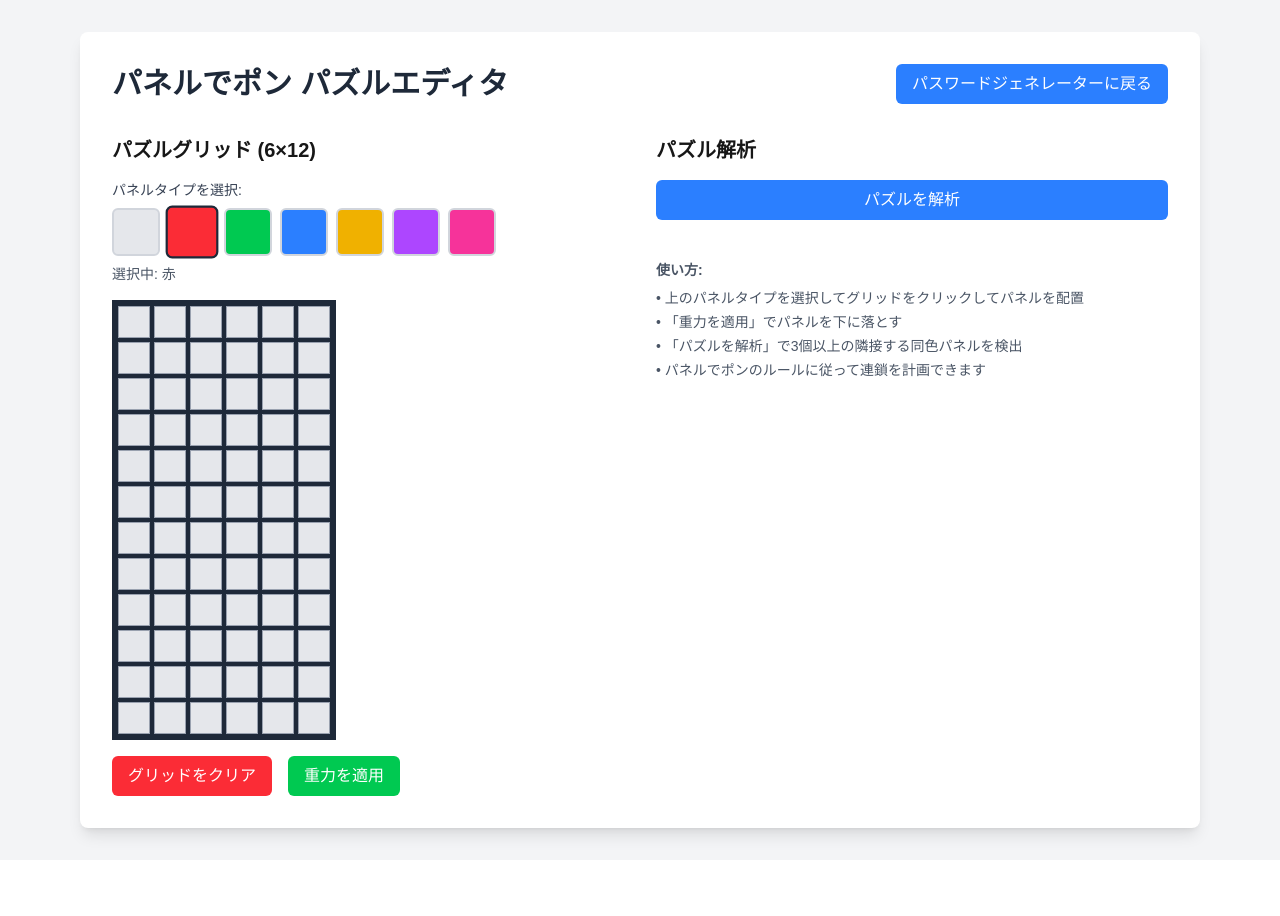
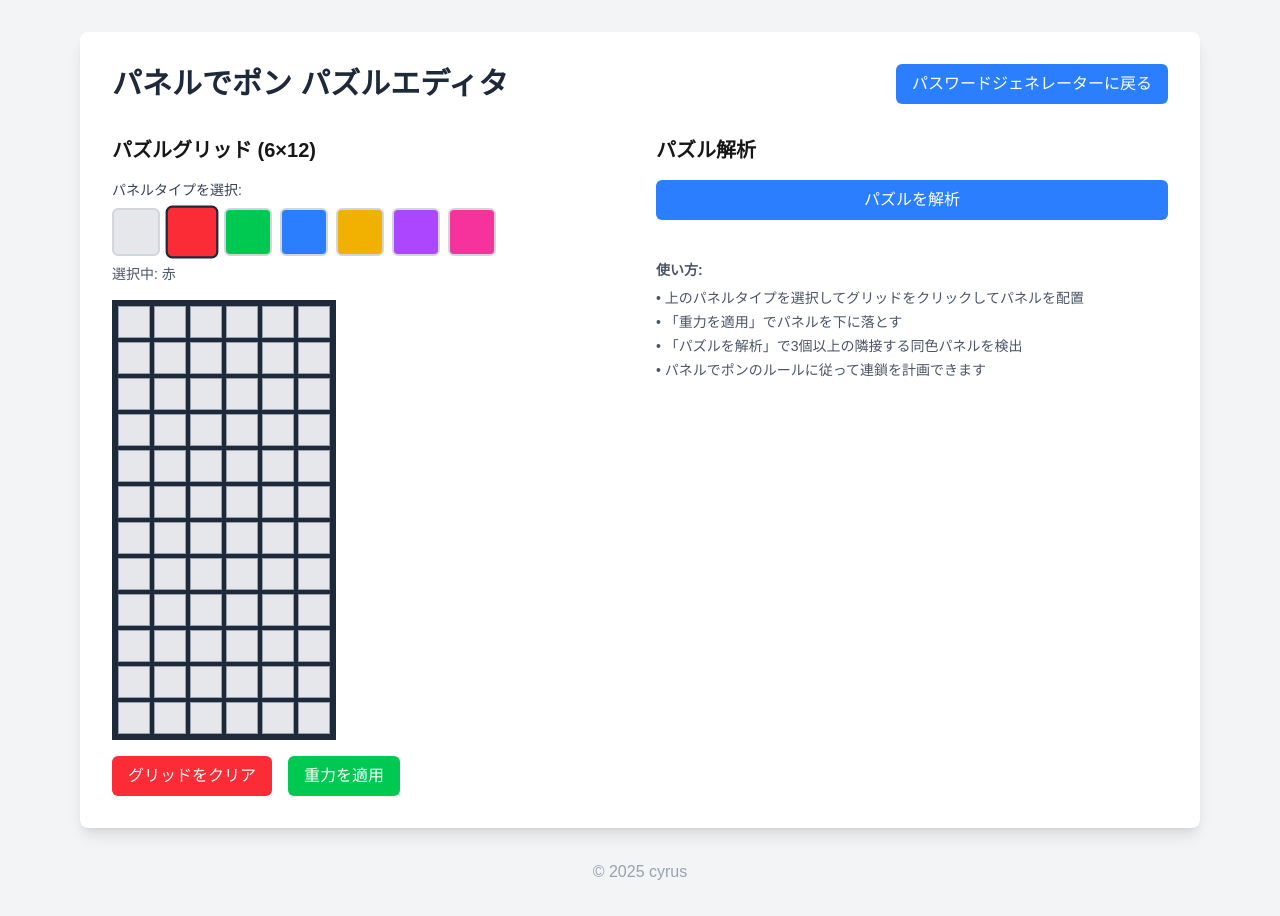
Before and after one commit to cyrus07424/panelDePonUtils, a Next.js app: page /puzzle in a window 1280 px wide. Before the commit the page ends 860 px from the top, so only its background shows below. Built offline with nearby package versions, Linux system fonts and the light colour scheme.

Commit message:
Add footer to puzzle editor page matching main page
Co-authored-by: cyrus07424 <35634468+cyrus07424@users.noreply.github.com>

```diff
--- a/app/puzzle/page.tsx
+++ b/app/puzzle/page.tsx
@@ -256,6 +256,9 @@ export default function PuzzleEditor() {
           </div>
         </div>
       </div>
+      <footer className="text-center text-gray-400 mt-8">
+          &copy; 2025 <a href="https://github.com/cyrus07424" target="_blank" className="hover:text-gray-600">cyrus</a>
+      </footer>
     </div>
   );
 }
```
